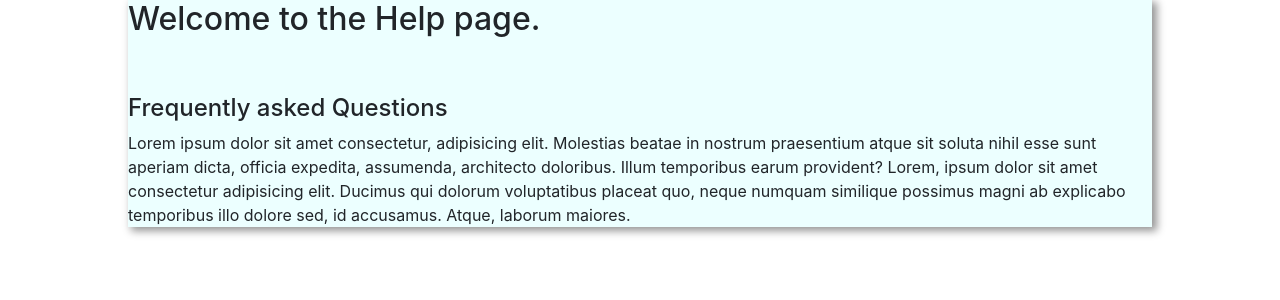
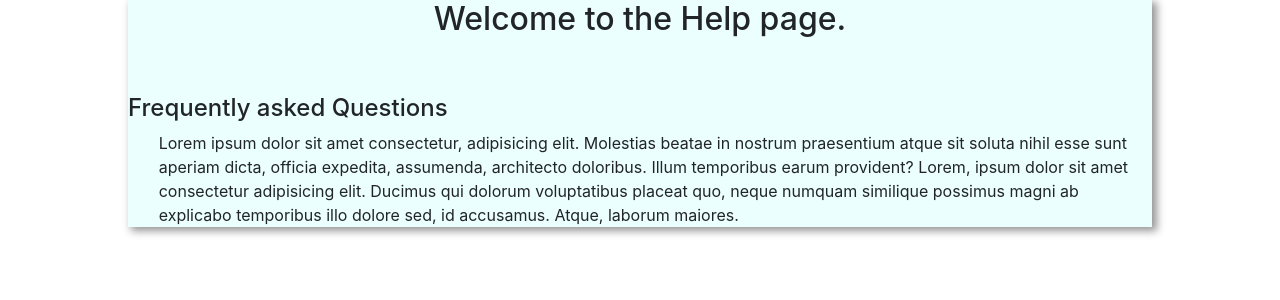
Before and after one commit to arkstudiodevelopers/forthyearproject, a PHP site: page /Help.php in a window 1280 px wide. Shown: the part 56-356 px from the top of the page. Run offline with PHP 8.4, Linux system fonts and the light colour scheme; a user stored in the database is signed in; some libraries are stand-ins or nearby versions.

Commit message:
4thyrbkp

```diff
--- a/css/Help.css
+++ b/css/Help.css
@@ -3,12 +3,16 @@
         height: auto;
         margin-left: 10%;
         background-color: rgb(236, 255, 255);
-        align-items: center;
         box-sizing: border-box;
         box-shadow: 4px 4px 4px 4px #969696;
         -webkit-box-shadow: 4px 3px 8px 1px #969696;
     }
 
-    .helpBox h1 {
+    .helpBox h2 {
         text-align: center;
     }
+
+    .helpBox p {
+        justify-content: center;
+        margin-left: 3%;
+    }
```
